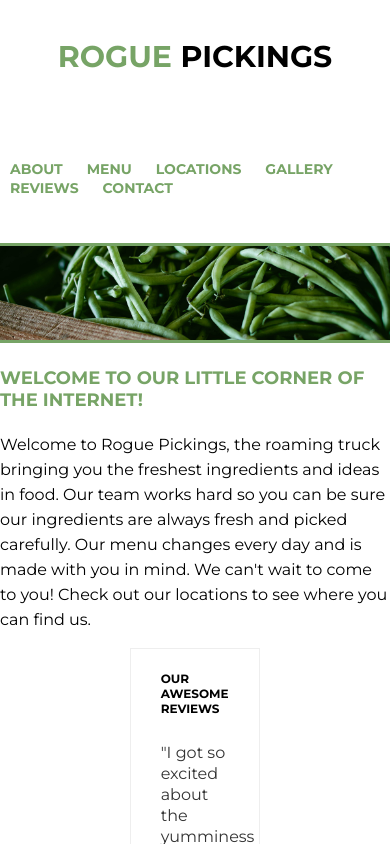
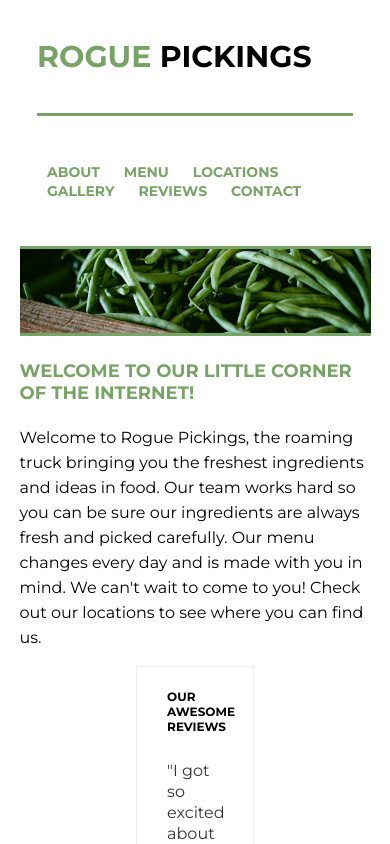
Before and after one commit to cheisentrout/rogue-responsive, a plain HTML site: page index.html in a window 390 px wide. Shown: the top 844 px of the page. Drawn offline with Linux system fonts and the light colour scheme; a web font is replaced by a local one.

Commit message:
Adjusted responsive widths

```diff
--- a/css/main.css
+++ b/css/main.css
@@ -47,6 +47,7 @@ p {
 header {
 	border-bottom: 3px solid #77a466;
 	margin: 0 auto;
+	width: 90%;
 	display: flex;
 	justify-content: center;
 	align-items: center;
@@ -56,6 +57,8 @@ header {
 header h1 {
 	margin: 0;
 	padding: 38px 0;
+	width: 90%;
+	border-bottom: 3px solid #77a466;
 }
 header h1 span {
 	color: #77a466;
@@ -63,6 +66,11 @@ header h1 span {
 
 header nav {
 	padding: 46px 0;
+	width: 90%;
+	display: flex;
+	justify-content: center;
+	align-items: center;
+	flex-flow: row wrap;
 }
 header nav ul {
 	margin: 0;
@@ -84,6 +92,7 @@ header nav ul li a{
 .top-section,
 .bottom-section {
 	margin: 0 auto;
+	width: 90%;
 	display: flex;
 	justify-content: center;
 	align-items: center;
@@ -158,6 +167,7 @@ header nav ul li a{
 footer {
 	border-top: 3px solid #eee;
 	margin: 0 auto;
+	width: 90%;
 	text-align: center;
 	display: flex;
 	justify-content: center;
```
